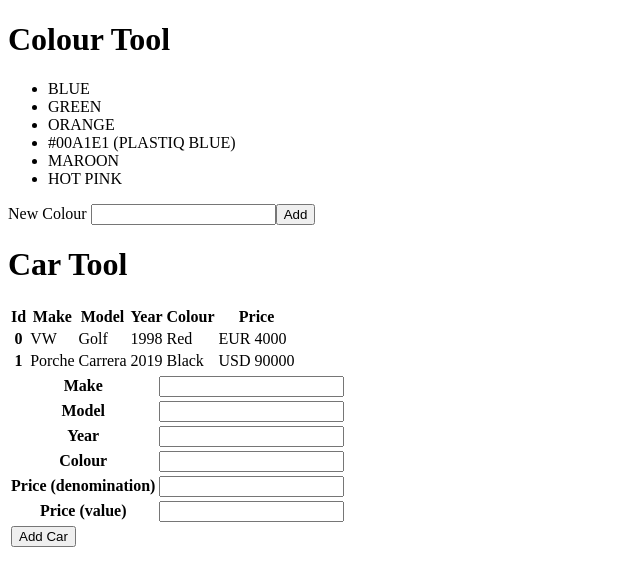
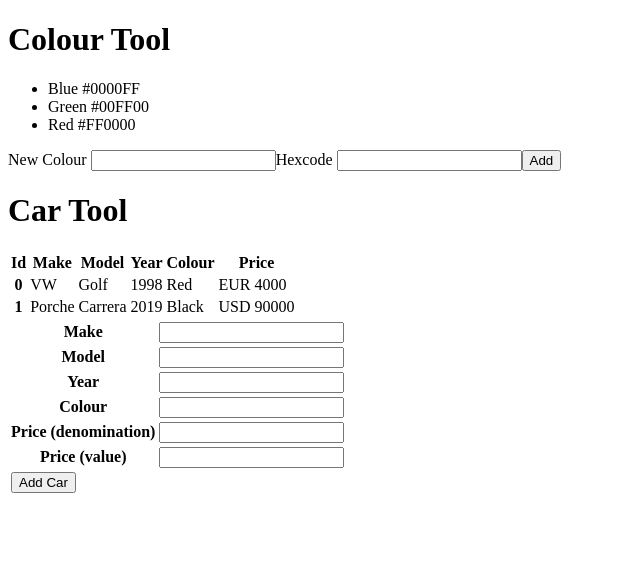
Before and after one commit to gffny/react-training, a React (Create React App) app in the folder demo-app/: page / in a window 1280 px wide. Shown: the top 586 px of the page, without its empty margins (0-640 px from the left). Built offline with nearby package versions, Linux system fonts and the light colour scheme.

Commit message:
Updated the colour form

```diff
--- a/demo-app/src/components/ColourTool.js
+++ b/demo-app/src/components/ColourTool.js
@@ -10,17 +10,27 @@ export const ColourTool = ({ colourList: initialColourList }) => {
 
     const [colours, setColours] = useState(initialColourList.slice());
 
-    const listItems = (itemList, itemFormatterFn) => itemList.map((item, index) =>
-        <li key={index}>{itemFormatterFn(item)}</li>
+    const listItems = (itemList) => itemList.map((item) =>
+        <li key={item.id}>{item.colour} {item.hexcode}</li>
     );
 
     /*  without this function the real DOM cannot update the virtual DOM.
         The virtual DOM cannot be updated by the real DOM,
         it can trigger a re-rendering, which is what this function does */
-    const change = (e) => setColourForm(e.target.value);
-
+    const change = (col) => {
+        setColourForm({ ...colourForm, [col.target.id]: col.target.type === 'number' ? Number(col.target.value) : col.target.value });
+    };
     const addColour = () => {
-        setColours(colours.concat(colourForm.colour));
+        setColours(
+            [
+                ...colours,
+                {
+                    id: Math.max(...colours.map(c => c.id), 0) + 1,
+                    colour: colourForm.colour,
+                    hexcode: colourForm.hexcode
+                }
+            ]
+        );
         setColourForm({
             colour: '',
             hexcode: '',
@@ -32,12 +42,14 @@ export const ColourTool = ({ colourList: initialColourList }) => {
             <h1>Colour Tool</h1>
         </header>
         <ul>
-            {listItems(colours, item => item.toUpperCase())}
+            {listItems(colours)}
         </ul>
         <form>
             <div>
                 <label>New Colour </label>
-                <input type="text" id="new-colour-input" value={colourForm.colour} onChange={change} />
+                <input type="text" id="colour" value={colourForm.colour} onChange={change} />
+                <label>Hexcode </label>
+                <input type="text" id="hexcode" value={colourForm.hexcode} onChange={change} />
                 <button type="button" onClick={addColour}>Add</button>
             </div>
         </form>
--- a/demo-app/src/index.js
+++ b/demo-app/src/index.js
@@ -4,7 +4,9 @@ import { ColourTool } from './components/ColourTool';
 import { CarTool } from './components/CarTool';
 
 const colourList = [
-    'blue', 'green', 'orange', '#00A1E1 (Plastiq Blue)', 'maroon', 'hot pink'
+    { id: 0, colour: 'Blue', hexcode: '#0000FF' },
+    { id: 1, colour: 'Green', hexcode: '#00FF00' },
+    { id: 2, colour: 'Red', hexcode: '#FF0000' }
 ];
 
 const carList = [
```
